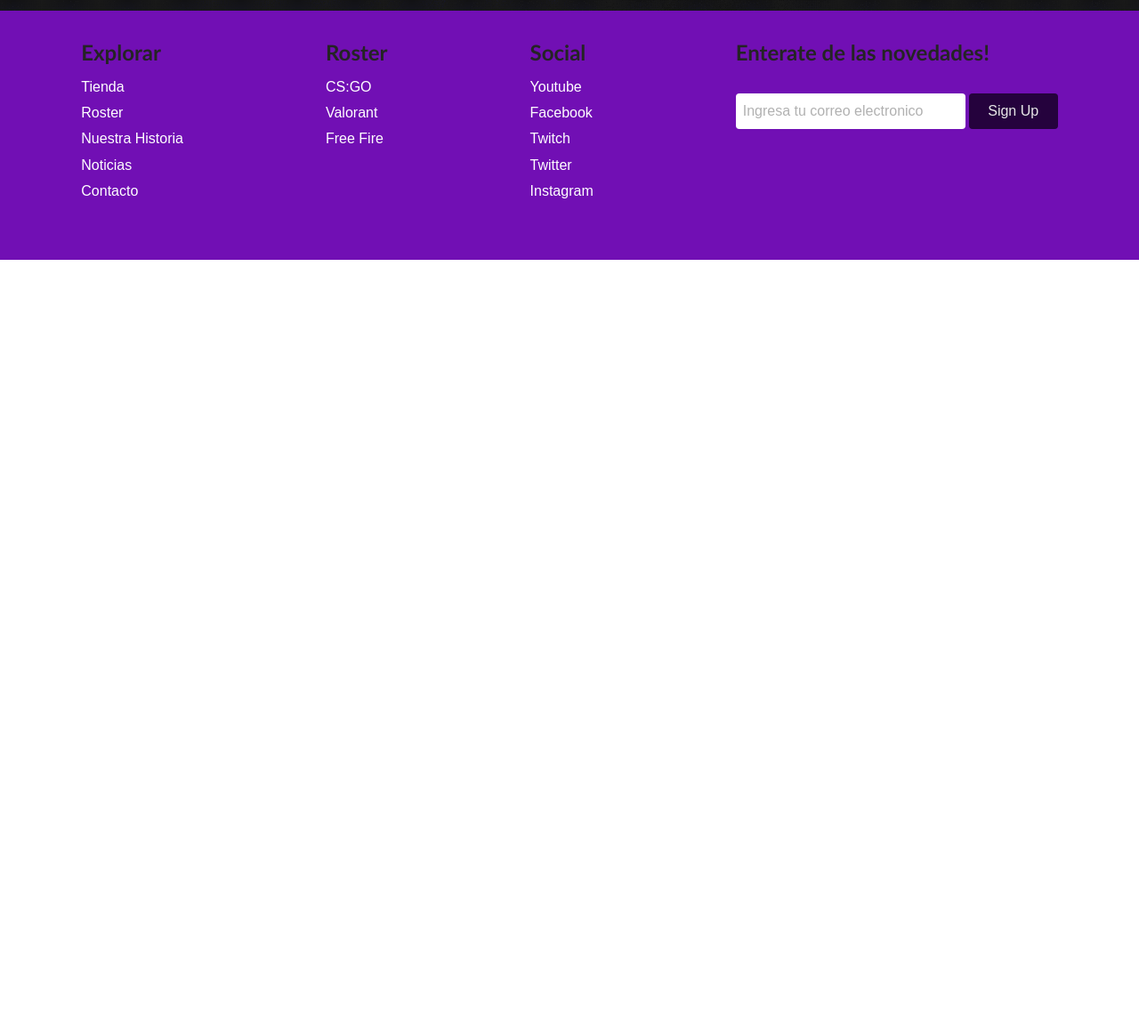
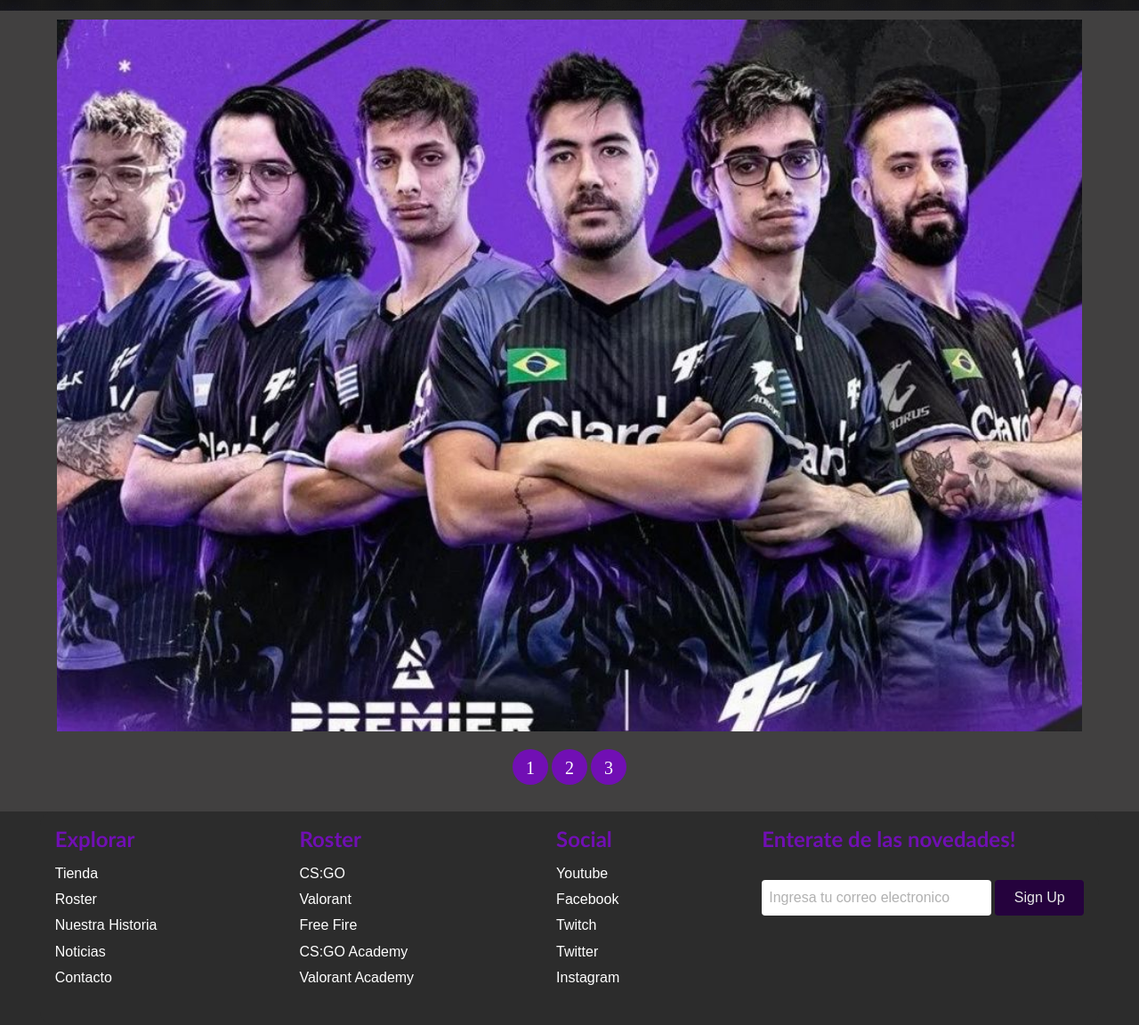
Before and after one commit to nano136/DW-23500.BL, a plain HTML site: page Proyecto final/index.html in a window 1280 px wide. Shown: the part 788-1940 px from the top of the page at 89% size. Before the commit the page ends 1080 px from the top, so only its background shows below. Drawn offline with Linux system fonts and the light colour scheme.

Commit message:
Prototipo de contenido en <main>

```diff
--- a/Proyecto final/css/stylesheets.css
+++ b/Proyecto final/css/stylesheets.css
@@ -2,6 +2,7 @@
     margin: 0;
     padding: 0;
 }
+/* header starts */
 .header{
     min-height: 100vh;
     width: 100%;
@@ -58,35 +59,102 @@ nav img{
 .nav_links ul li:hover::after{
   width: 100%;
 }
-.header_text h1{
-  padding: 20 20;
+/* header ends */
+
+/* slider */
+.main_container{
+  background-color: rgb(65, 64, 64);
+}
+
+.slider_container{
+  margin: auto;
+  background-color: rgb(65, 64, 64);
+  width: 90%;
+  padding: 10px;
+  align-items: center;
+}
+ul li{
+  margin: 0;
+  padding: 0;
+  list-style: none;
+}
+.slider{
+  position: relative;
+  width: 100%;
+  height: 800px;
+}
+.slider li{
+  position: absolute;
+  left: 0;
+  top: 0;
+  opacity: 0;
+  width: inherit;
+  height: inherit;
+  background-color: rgb(65, 64, 64);
+  transition: opacity.5s;
+}
+.slider li img{
+  height: 800px;
+  width: 100%;
+  max-width: 100%;
+  max-height: 800px;
+  object-fit: cover;
+}
+.slider li:first-child{
+  opacity: 1;
+}
+.slider li:target{
+  opacity: 1;
+}
+
+.menu{
   text-align: center;
-  color: aliceblue;
-  font-family: 'Bebas Neue', cursive;
-  font-size: 40px
+  margin: 20px;
 }
+.menu li{
+  display: inline-block;
+  text-align: center;
+}
+.menu li a{
+  display: inline-block;
+  color: white;
+  text-decoration: none;
+  background-color: #710FB4;
+  padding: 10px;
+  width: 20px;
+  height: 20px;
+  font-size: 20px;
+  border-radius: 100%;
+}
+/* footer starts */
 .footer_container{
-  background-color: #710FB4;
-  padding: 2rem 0 4rem 0;
+  height: auto;
+  width: 100%;
+  background-color: rgb(44, 44, 44);
 }
 .footer{
-  width: 100%;
-  height: 23vh;
-  background-color: #710FB4;
+  width: 93%;
+  height: 30vh;
+  background-color: rgb(44, 44, 44);
   color: rgb(36, 36, 36);
   display: flex;
   justify-content: center;
   flex-wrap: wrap;
   margin: 0 auto;
+  border: none;
+  border-radius: 15px;
+  padding: 0;
 }
 .footer_heading{
   display: flex;
   flex-direction: column;
   margin-right: 10rem;
+  padding-top: 1rem;
 }
 .footer_heading h2{
   margin-bottom: 1rem;
   font-family: 'Trebuchet MS', 'Lucida Sans Unicode', 'Lucida Grande', 'Lucida Sans', Arial, sans-serif;
+  color: #710FB4;
 }
 .footer_heading a{
   color: white;
@@ -95,12 +163,14 @@ nav img{
   font-family: Arial, Helvetica, sans-serif;
 }
 .footer_heading a:hover{
-  color: black;
+  color: #710FB4;
   transition: 0.4s;
 }
 .footer_email_form h2{
   margin-bottom: 2rem;
   font-family: 'Trebuchet MS', 'Lucida Sans Unicode', 'Lucida Grande', 'Lucida Sans', Arial, sans-serif;
+  color: #710FB4;
+  padding-top: 1rem;
 }
 #footer_email{
   height: 40px;
--- a/Proyecto final/index.html
+++ b/Proyecto final/index.html
@@ -13,6 +13,7 @@
 <body>
     <section class="header">
             <nav>
+                <!-- nav starts -->
                 <a href="index.html"></a><img src="./images/9zteam_logo.png" alt="">
                 <div class="nav_links">
                     <ul>
@@ -25,17 +26,45 @@
                         <span>#TodoVioleta</span>
                     </ul>
                 </div>
+                <!-- nav ends -->
             </nav>
-        <div class="header_text">
-            <h1>Esto es 9z</h1>
-        </div>
         </div>
     </section>
-    <main>
-    </main>
+    <section class="main_container">
+        <!-- slider starts -->
+            <div class="slider_container">
+                <ul class="slider">
+                    <li id="slide1">
+                        <img src="./images/9zjpg.jpg" alt="">
+                    </li>
+                    <li id="slide2">
+                        <img src="./images/Claro-Gaming-Academy-9Z-Team-GamersRd.jpg" alt="">
+                    </li>
+                    <li id="slide3">
+                        <img src="./images/9zsliderimagen.jpg" alt="">
+                    </li>
+                </ul>
+
+                <ul class="menu">
+                    <li>
+                        <a href="#slide1">1</a>
+                    </li>
+                    <li>
+                        <a href="#slide2">2</a>
+                    </li>
+                    <li>
+                        <a href="#slide3">3</a>
+                    </li>
+                </ul>
+            </div>
+            <!-- slider ends -->
+        </div>
+    </section>
     <section class="footer_container">
+        <!-- footer starts -->
         <div class="footer">
             <div class="footer_heading footer-1">
+                <!-- Explore pages -->
                 <h2>Explorar</h2>
                 <a href="#">Tienda</a>
                 <a href="#">Roster</a>
@@ -44,12 +73,16 @@
                 <a href="#">Contacto</a>
             </div>
             <div class="footer_heading footer-2">
+                <!-- Active rosters -->
                 <h2>Roster</h2>
                 <a href="#">CS:GO</a>
                 <a href="#">Valorant</a>
                 <a href="#">Free Fire</a>
+                <a href="#">CS:GO Academy</a>
+                <a href="#">Valorant Academy</a>
             </div>
             <div class="footer_heading footer-3">
+                <!-- Links socialmedia -->
                 <h2>Social</h2>
                 <a href="#">Youtube</a>
                 <a href="#">Facebook</a>
@@ -58,11 +91,13 @@
                 <a href="#">Instagram</a>
             </div>
             <div class="footer_email_form">
+                <!-- Email contact -->
                 <h2>Enterate de las novedades!</h2>
                 <input type="email" placeholder="Ingresa tu correo electronico" id="footer_email">
                 <input type="submit" value="Sign Up" id="footer_email_button">
             </div>
         </div>
+        <!-- footer ends -->
     </section>
 </body>
 </html>
```
Also changed, not shown: Proyecto final/images/SL-030221-41190-19.jpg (added), Proyecto final/images/twitch-logo-fa.svg (deleted), 1 other file.
